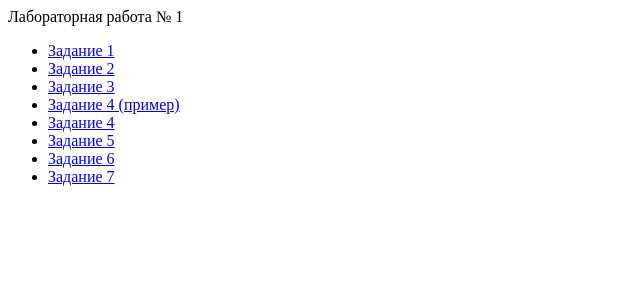
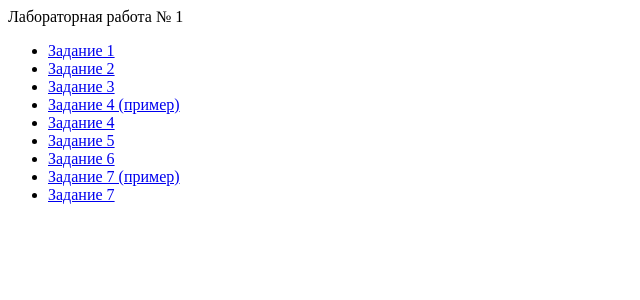
Before and after one commit to Gibadullina/Web_technologies, a PHP site: page / in a window 1280 px wide. Shown: the top 300 px of the page, without its empty margins (0-640 px from the left). Run offline with PHP 8.4, Linux system fonts and the light colour scheme.

Commit message:
Корректировка

```diff
--- a/Lab5.html
+++ b/Lab5.html
@@ -16,7 +16,7 @@
      for (var i=1; i<=10; i++)
       line();
      </script>
-  <h1>Пример простой (пирамидка)</h1>
+  <h1>Пример простой (треугольник)</h1>
      <script language="JavaScript" type="text/JavaScript">
        var a=0;
 	   function line1()
--- a/Lab6.html
+++ b/Lab6.html
@@ -1,7 +1,7 @@
 <!DOCTYPE html>
 <meta charset="UTF-8" />
 <HTML>
-  <HEAD><TITLE>Задание 1</TITLE></HEAD>
+  <HEAD><TITLE>Задание 6</TITLE></HEAD>
    <BODY>
    <p>Лабораторная работа №1</p>
  <script language="JavaScript" type="text/JavaScript">
@@ -12,6 +12,6 @@
 }
 document.write('</table>');
      </script >
-   <p>Введение в JavaScript</p>
+
 
 </BODY> </HTML>
--- a/index.php
+++ b/index.php
@@ -1,10 +1,11 @@
 <p>Лабораторная работа № 1<p>
     <ul>
- <li><a href="http://gibadullina/lab1.html">Задание 1</a></li>
- <li><a href="http://gibadullina/lab2.html">Задание 2</a></li>
- <li><a href="http://gibadullina/lab3.html">Задание 3</a></li>
- <li><a href="http://gibadullina/lab4example.html">Задание 4 (пример)</a></li>
- <li><a href="http://gibadullina/lab4.html">Задание 4</a></li>
- <li><a href="http://gibadullina/lab5.html">Задание 5</a></li>
- <li><a href="http://gibadullina/lab6.html">Задание 6</a></li>
- <li><a href="http://gibadullina/lab7.html">Задание 7</a></li>
+ <li><a href="lab1.html">Задание 1</a></li>
+ <li><a href="lab2.html">Задание 2</a></li>
+ <li><a href="lab3.html">Задание 3</a></li>
+ <li><a href="lab4example.html">Задание 4 (пример)</a></li>
+ <li><a href="lab4.html">Задание 4</a></li>
+ <li><a href="lab5.html">Задание 5</a></li>
+ <li><a href="lab6.html">Задание 6</a></li>
+ <li><a href="lab7example.html">Задание 7 (пример)</a></li>
+ <li><a href="lab7.html">Задание 7</a></li>
```
